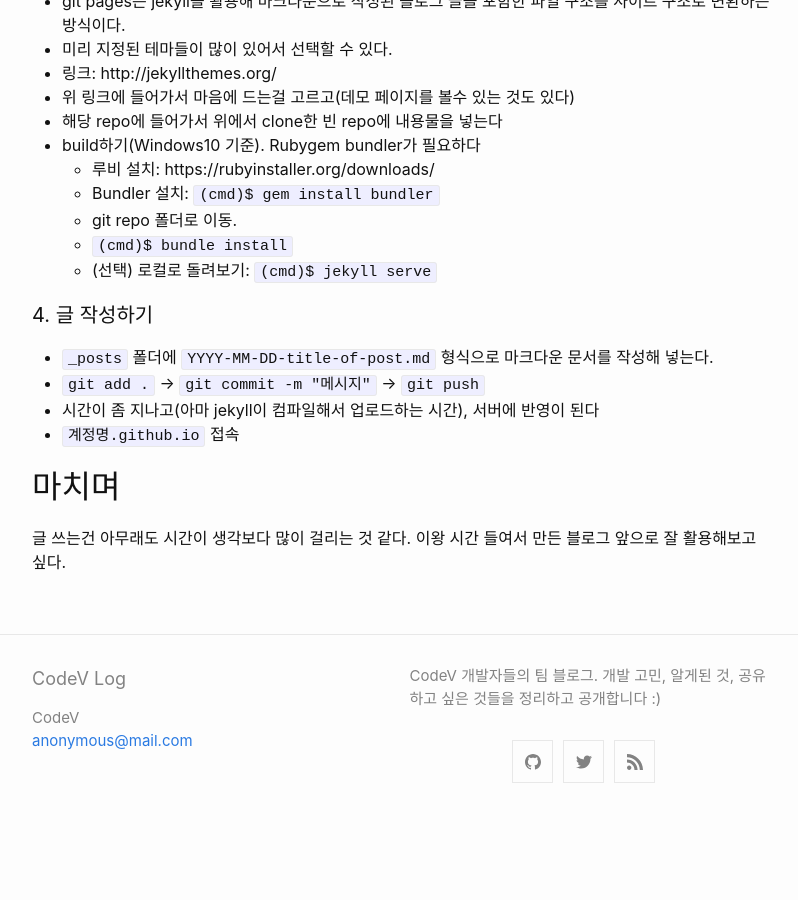
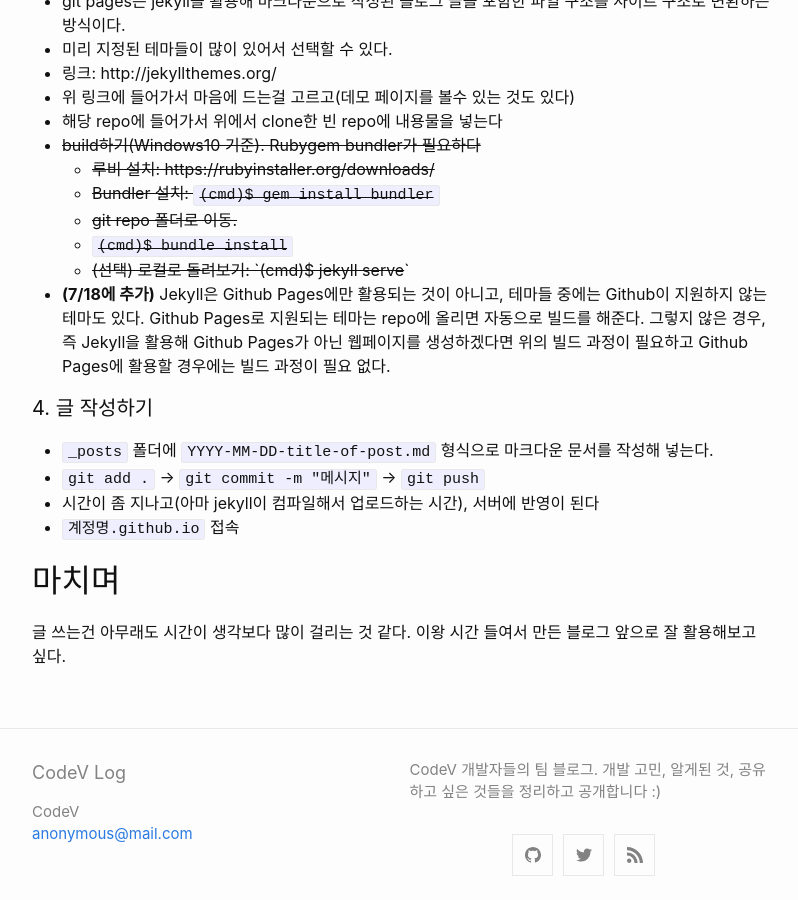
Before and after one commit to codevlog/codevlog.github.io, a Jekyll site: the page built from _posts/2019-07-09-team-blog-building.md, in a window 1280 px wide and 900 px high, scrolled down 941 px. Shown: the whole window, without its empty margins (238-1036 px from the left). Built offline with Jekyll 4.4.1, drawn with Linux system fonts in a browser that asks for light colours; before the commit the page ends 1754 px from its top, so only the background shows below that.

Commit message:
오류 수정

```diff
--- a/_posts/2019-07-09-team-blog-building.md
+++ b/_posts/2019-07-09-team-blog-building.md
@@ -38,12 +38,14 @@ categories: howto
 - 링크: http://jekyllthemes.org/
 - 위 링크에 들어가서 마음에 드는걸 고르고(데모 페이지를 볼수 있는 것도 있다)
 - 해당 repo에 들어가서 위에서 clone한 빈 repo에 내용물을 넣는다
-- build하기(Windows10 기준). Rubygem bundler가 필요하다
-  - 루비 설치: https://rubyinstaller.org/downloads/
-  - Bundler 설치: `(cmd)$ gem install bundler`
-  - git repo 폴더로 이동.
-  - `(cmd)$ bundle install`
-  - (선택) 로컬로 돌려보기: `(cmd)$ jekyll serve`
+- ~~build하기(Windows10 기준). Rubygem bundler가 필요하다~~
+  - ~~루비 설치: https://rubyinstaller.org/downloads/~~
+  - ~~Bundler 설치: `(cmd)$ gem install bundler`~~
+  - ~~git repo 폴더로 이동.~~
+  - ~~`(cmd)$ bundle install`~~
+  - ~~(선택) 로컬로 돌려보기: `(cmd)$ jekyll serve~~`
+
+- **(7/18에 추가)** Jekyll은 Github Pages에만 활용되는 것이 아니고, 테마들 중에는 Github이 지원하지 않는 테마도 있다. Github Pages로 지원되는 테마는 repo에 올리면 자동으로 빌드를 해준다. 그렇지 않은 경우, 즉 Jekyll을 활용해 Github Pages가 아닌 웹페이지를 생성하겠다면 위의 빌드 과정이 필요하고 Github Pages에 활용할 경우에는 빌드 과정이 필요 없다.
 
 
 
```
